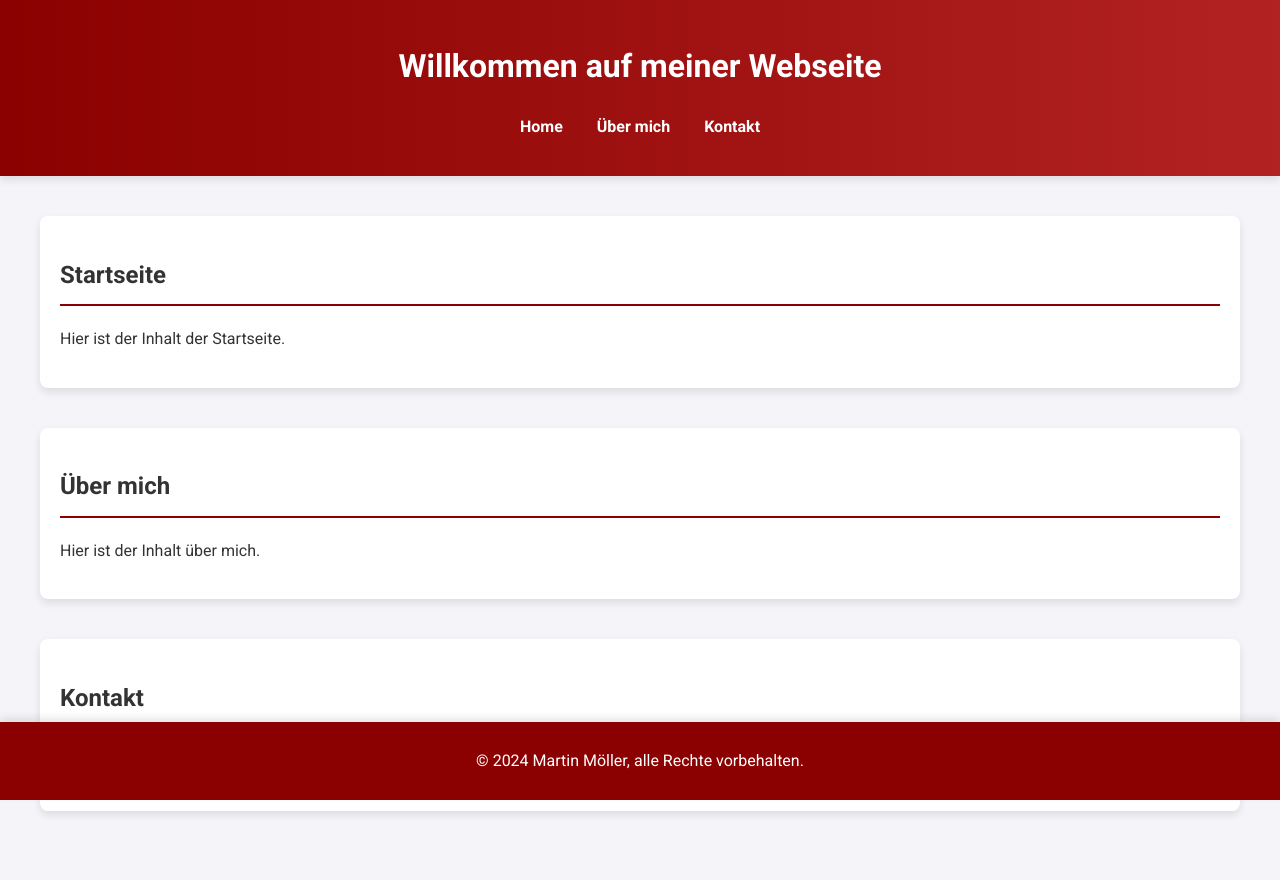
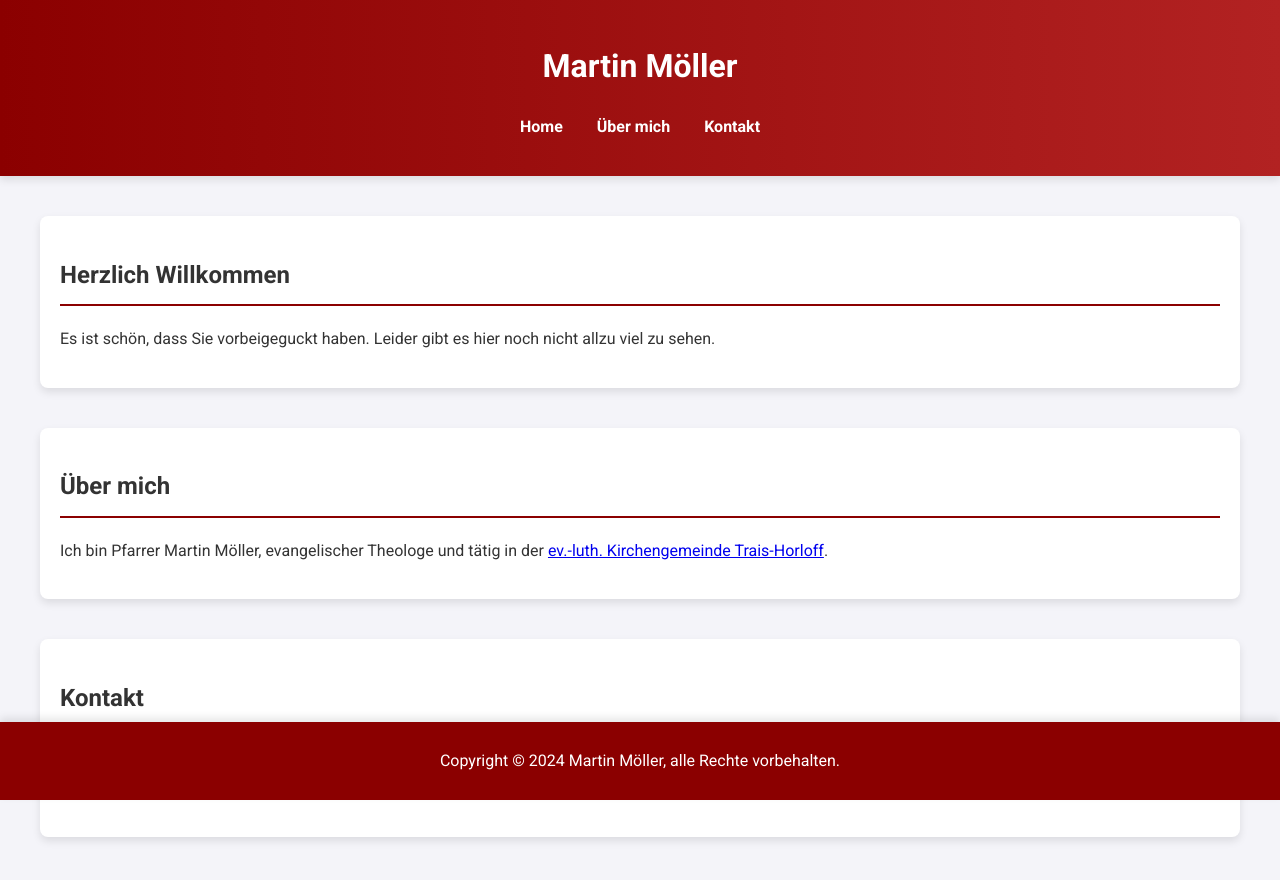
Before and after one commit to martinmoeller/martinmoeller, a plain HTML site: page index.html in a window 1280 px wide. Drawn offline with Linux system fonts and the light colour scheme; a script that the page names is missing.

Commit message:
Mit sinnvollen Kontaktdaten gefüllt.

```diff
--- a/index.html
+++ b/index.html
@@ -9,7 +9,7 @@
 </head>
 <body>
     <header>
-        <h1>Willkommen auf meiner Webseite</h1>
+        <h1>Martin Möller</h1>
         <nav>
             <ul>
                 <li><a href="#home">Home</a></li>
@@ -20,20 +20,23 @@
     </header>
     <main>
         <section id="home">
-            <h2>Startseite</h2>
-            <p>Hier ist der Inhalt der Startseite.</p>
+            <h2>Herzlich Willkommen</h2>
+            <p>Es ist schön, dass Sie vorbeigeguckt haben. Leider gibt es hier noch nicht allzu viel zu sehen.</p>
         </section>
         <section id="about">
             <h2>Über mich</h2>
-            <p>Hier ist der Inhalt über mich.</p>
+            <p>Ich bin Pfarrer Martin Möller, evangelischer Theologe und tätig in der <a href="https://www.kirchetrais.de">ev.-luth. Kirchengemeinde Trais-Horloff</a>.</p>
         </section>
         <section id="contact">
             <h2>Kontakt</h2>
-            <p>Hier ist der Kontaktbereich.</p>
+            <p><ul>
+			<li>X: <a href="https://www.x.com/martinmoeller">@martinmoeller</a></li>
+			<li>E-Mail: <a href="mailto:martinmoellerinfo@gmail.com">Eine E-Mail an Martin Möller verfassen.</a></li>
+			</ul></p>
         </section>
     </main>
     <footer>
-        <p>&copy; 2024 Martin Möller, alle Rechte vorbehalten.</p>
+        <p>Copyright &copy; 2024 Martin Möller, alle Rechte vorbehalten.</p>
     </footer>
     <script src="js/scripts.js"></script>
 </body>
```
